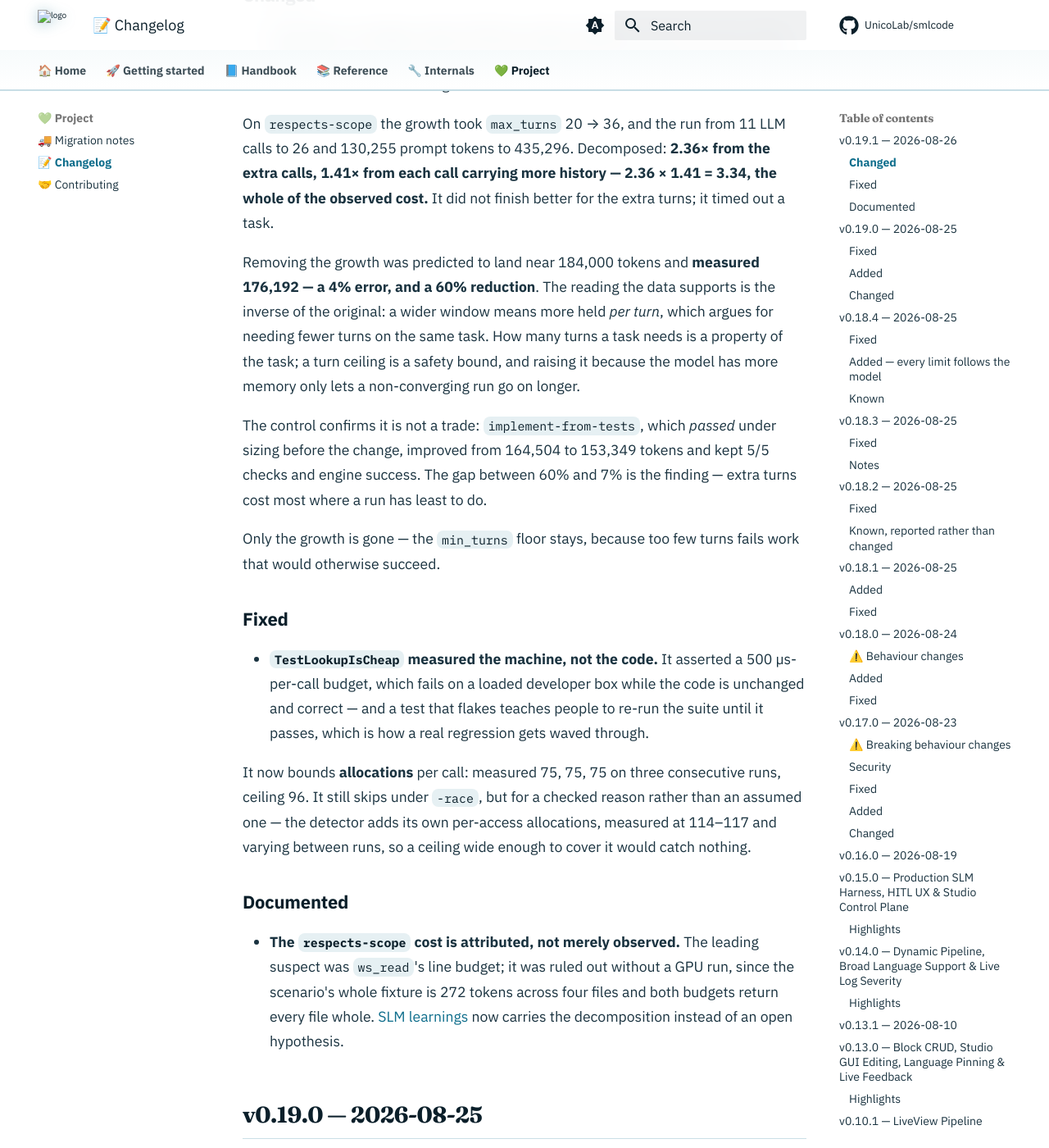
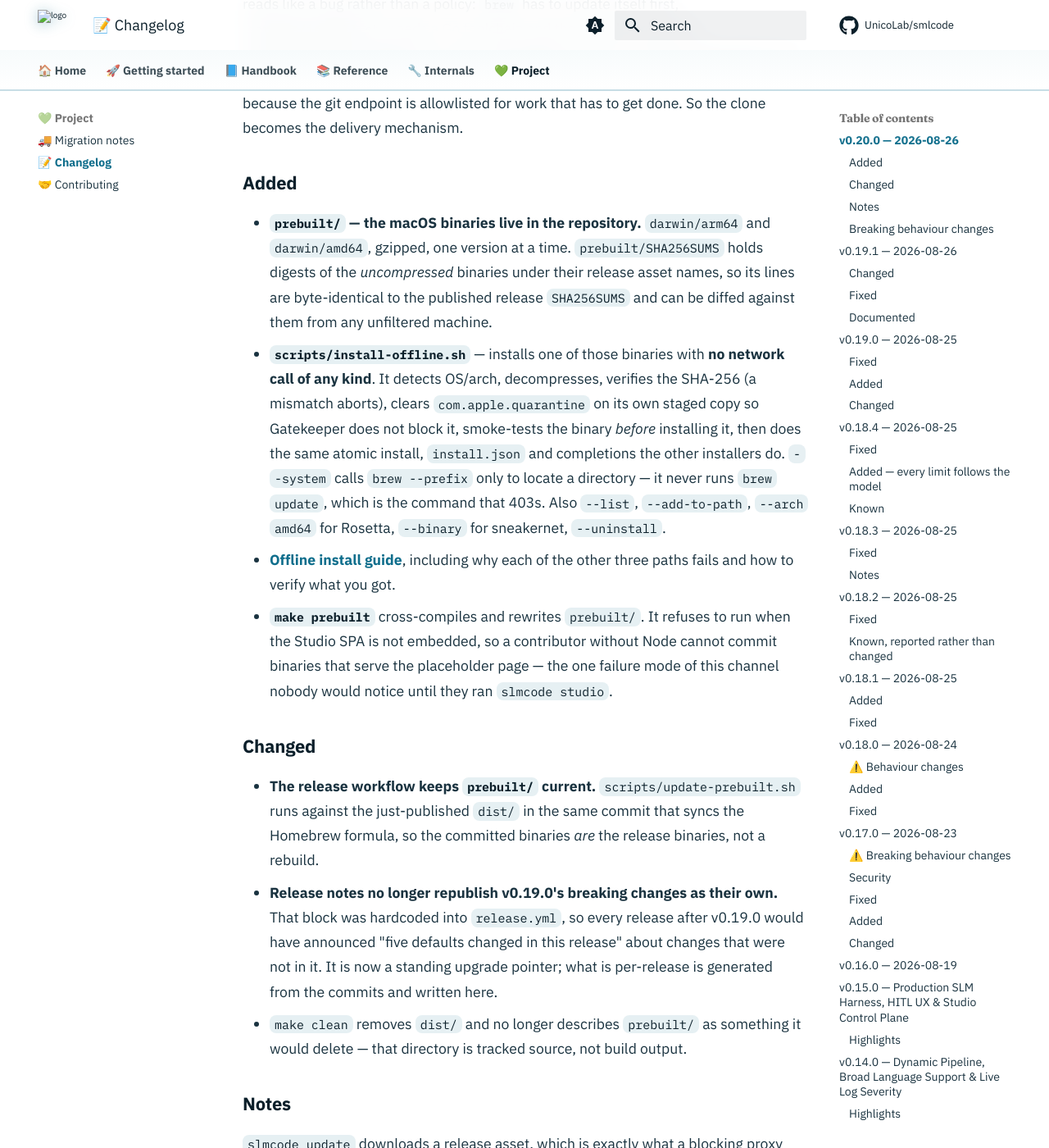
Before and after one commit to UnicoLab/smlcode, an MkDocs documentation site: the page built from docs/changelog.md, in a window 1280 px wide and 1400 px high, scrolled down 508 px. Shown: the whole window at 82% size. Built offline with MkDocs 1.6.1 and Material for MkDocs 9.7.7, drawn with Linux system fonts in a browser that asks for light colours; comment, search, counter and statistics services are not loaded; some of the changed text lies outside the part shown.

Commit message:
docs(release): template asset names, changelog v0.20.0, fix stale release notes
Three things the release gate and the published notes need before a tag:

check-version.sh rejects a fully-numbered asset name anywhere under docs/ or
scripts/ that is not the current version — they are copy-paste download
instructions, so a stale one does not look wrong, it 404s. The new offline
install doc and installer carried literal slmcode_0.19.1_* names, which pass
today and fail the moment the version moves. prepare-release.sh only rewrites
docs/install.md and RELEASE.md, so these are templated instead: <version> in
prose, ${VER} in the shell examples. The sneakernet example also stopped
pretending releases/latest/download/<asset> can stand in for a versioned asset
name, and resolves the tag first.

The workflow's "⚠️ Breaking behaviour changes in this release" block was
written for v0.19.0 and hardcoded, so every later release would have announced
five defaults changing that were not in it. Replaced with a standing upgrade
pointer; per-release detail is generated from the commits and written in the
changelog.

Co-Authored-By: Claude Opus 5 <noreply@anthropic.com>
Claude-Session: https://claude.ai/code/session_01UiLDxnEu1Gf8Q5hWAFhaAd

```diff
--- a/docs/changelog.md
+++ b/docs/changelog.md
@@ -1,4 +1,71 @@
 # Changelog
+
+## v0.20.0 — 2026-08-26
+
+An install path for machines where every existing one is blocked.
+
+On a locked-down corporate workstation all three installers fail, each with a
+`403` that reads like a bug rather than a policy: `brew` has to update itself
+first, `scripts/install.sh` needs a Go toolchain and the module proxy, and
+`scripts/install-remote.sh` needs `api.github.com` plus a release-asset fetch
+from `objects.githubusercontent.com`. `git clone` typically survives that
+filtering, because the git endpoint is allowlisted for work that has to get
+done. So the clone becomes the delivery mechanism.
+
+### Added
+
+- **`prebuilt/` — the macOS binaries live in the repository.** `darwin/arm64`
+  and `darwin/amd64`, gzipped, one version at a time. `prebuilt/SHA256SUMS`
+  holds digests of the *uncompressed* binaries under their release asset names,
+  so its lines are byte-identical to the published release `SHA256SUMS` and can
+  be diffed against them from any unfiltered machine.
+- **`scripts/install-offline.sh`** — installs one of those binaries with **no
+  network call of any kind**. It detects OS/arch, decompresses, verifies the
+  SHA-256 (a mismatch aborts), clears `com.apple.quarantine` on its own staged
+  copy so Gatekeeper does not block it, smoke-tests the binary *before*
+  installing it, then does the same atomic install, `install.json` and
+  completions the other installers do. `--system` calls `brew --prefix` only to
+  locate a directory — it never runs `brew update`, which is the command that
+  403s. Also `--list`, `--add-to-path`, `--arch amd64` for Rosetta, `--binary`
+  for sneakernet, `--uninstall`.
+- **[Offline install guide](install-offline.md)**, including why each of the
+  other three paths fails and how to verify what you got.
+- **`make prebuilt`** cross-compiles and rewrites `prebuilt/`. It refuses to run
+  when the Studio SPA is not embedded, so a contributor without Node cannot
+  commit binaries that serve the placeholder page — the one failure mode of this
+  channel nobody would notice until they ran `slmcode studio`.
+
+### Changed
+
+- **The release workflow keeps `prebuilt/` current.** `scripts/update-prebuilt.sh`
+  runs against the just-published `dist/` in the same commit that syncs the
+  Homebrew formula, so the committed binaries *are* the release binaries, not a
+  rebuild.
+- **Release notes no longer republish v0.19.0's breaking changes as their own.**
+  That block was hardcoded into `release.yml`, so every release after v0.19.0
+  would have announced "five defaults changed in this release" about changes
+  that were not in it. It is now a standing upgrade pointer; what is
+  per-release is generated from the commits and written here.
+- `make clean` removes `dist/` and no longer describes `prebuilt/` as something
+  it would delete — that directory is tracked source, not build output.
+
+### Notes
+
+`slmcode update` downloads a release asset, which is exactly what a blocking
+proxy refuses. On such a machine the supported refresh is
+`git pull && ./scripts/install-offline.sh`; the installer says so on every run.
+
+This channel costs ~20 MiB of permanent git history per release. It is bounded
+on purpose — macOS only by default (Linux and Windows users are not the ones
+being blocked), one version at a time, and every documented clone uses
+`--depth 1` so the user's download stays ~20 MiB regardless of history depth.
+`prebuilt/README.md` records the trade-off and the migration to an orphan branch
+if it stops being worth it.
+
+### Breaking behaviour changes
+
+None. Existing installs, workspaces and config are untouched; this release only
+adds a path for machines that could not install at all.
 
 ## v0.19.1 — 2026-08-26
 
```
Also changed, not shown: docs/install-offline.md (+6 -4 lines), 2 other files.
